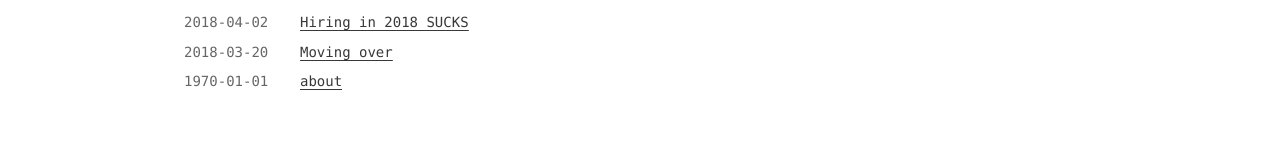
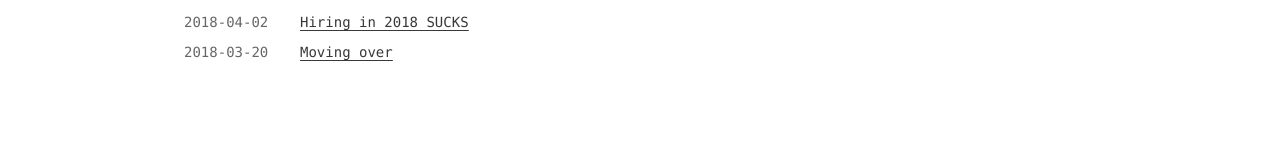
Before and after one commit to opensauceit/opensauceit.github.io, a plain HTML site: page index.html in a window 1280 px wide. Shown: the part 282-442 px from the top of the page. Drawn offline with Linux system fonts and the light colour scheme.

Commit message:
site update

```diff
--- a/index.html
+++ b/index.html
@@ -100,7 +100,8 @@
 
 
 
-      <li class="post-item">
+
+        <li class="post-item">
 
     <div class="meta">
         <time datetime="2018-04-02T18:32:37.000Z" itemprop="datePublished">2018-04-02</time>
@@ -116,7 +117,9 @@
 </span>
       </li>
 
-      <li class="post-item">
+
+
+        <li class="post-item">
 
     <div class="meta">
         <time datetime="2018-03-20T05:59:55.000Z" itemprop="datePublished">2018-03-20</time>
@@ -132,21 +135,8 @@
 </span>
       </li>
 
-      <li class="post-item">
-
-    <div class="meta">
-        <time datetime="1970-01-01T06:00:00.000Z" itemprop="datePublished">1970-01-01</time>
-    </div>
 
 
-        <span>
-
-        <a class="" href="/about/">about</a>
-
-
-
-</span>
-      </li>
 
   </ul>
 
```
